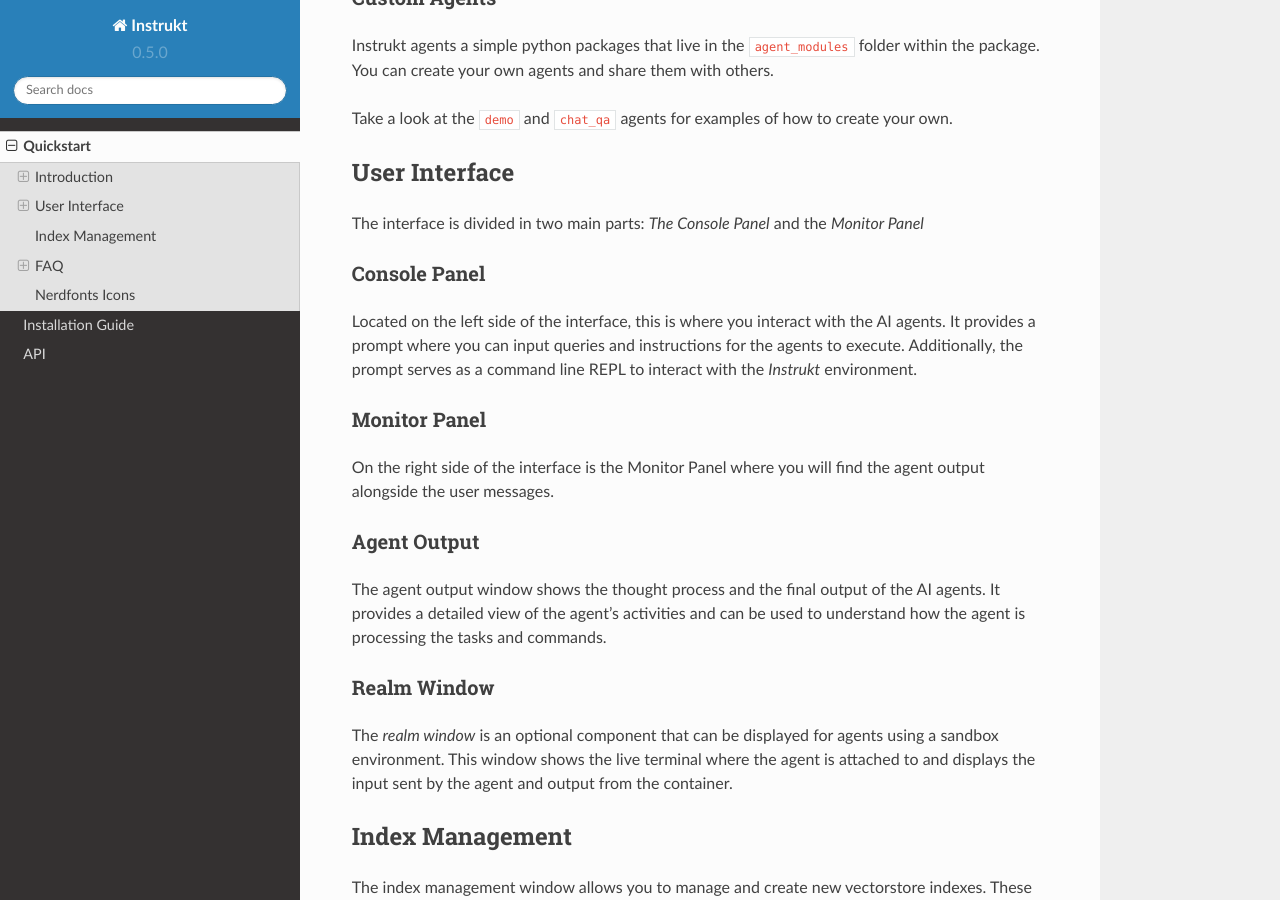
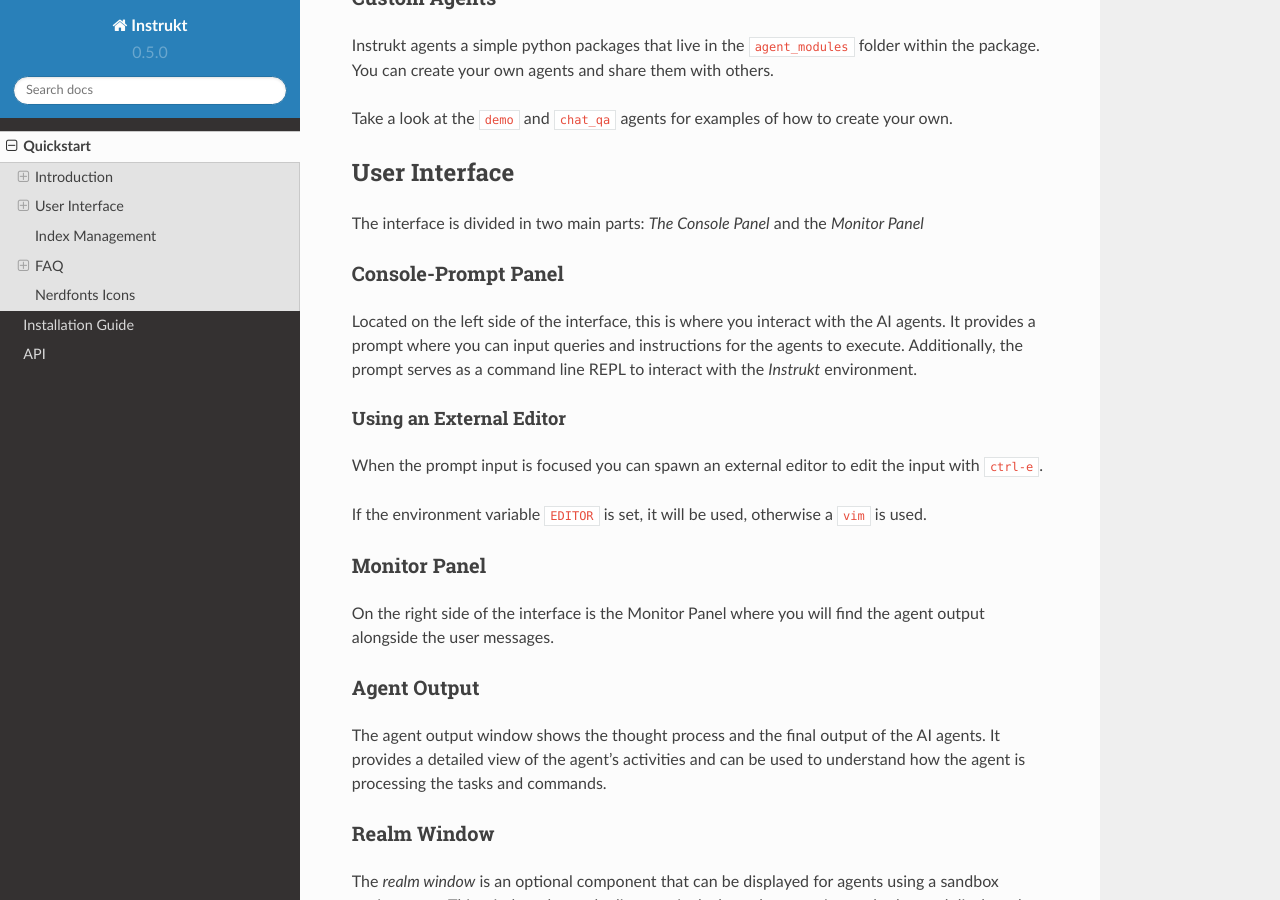
Before and after one commit to blob42/Instrukt, a Sphinx documentation site: the page built from docs/source/quickstart.md, in a window 1280 px wide and 900 px high, scrolled down 641 px. Built offline with Sphinx 7.4.7 and the Read the Docs theme 2.0.0, drawn with Linux system fonts in a browser that asks for light colours.

Commit message:
doc: add note on using external editor

```diff
--- a/docs/source/quickstart.md
+++ b/docs/source/quickstart.md
@@ -22,10 +22,16 @@ Take a look at the `demo` and `chat_qa` agents for examples of how to create you
 
 The interface is divided in two main parts: *The Console Panel* and the *Monitor Panel*
 
-### Console Panel
+### Console-Prompt Panel
 
 Located on the left side of the interface, this is where you interact with the AI agents. It provides a prompt where you can input queries and instructions for the agents to execute.
 Additionally, the prompt serves as a command line REPL to interact with the *Instrukt* environment.
+
+#### Using an External Editor
+
+When the prompt input is focused you can spawn an external editor to edit the input with `ctrl-e`.
+
+If the environment variable `EDITOR` is set, it will be used, otherwise a `vim` is used.
 
 ### Monitor Panel
 On the right side of the interface is the Monitor Panel where you will find the agent output alongside the user messages.
```
